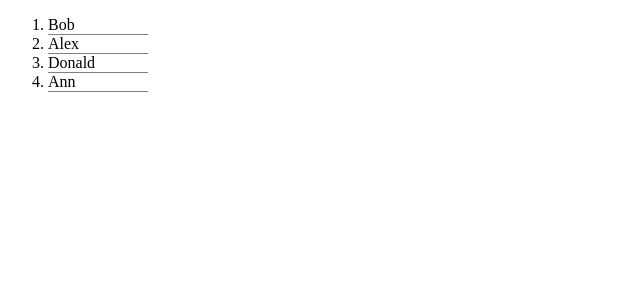
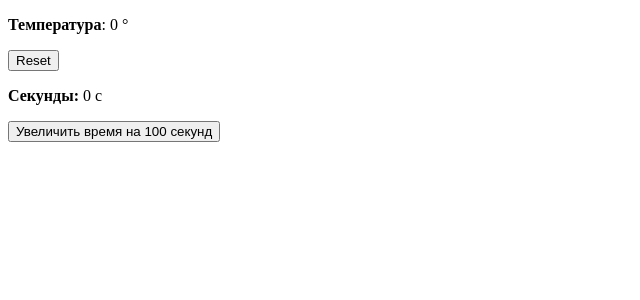
Before and after one commit to Sikstep/monday_1exam, a React (Create React App) app: page / in a window 1280 px wide. Shown: the top 300 px of the page, without its empty margins (0-640 px from the left). Built offline with nearby package versions, Linux system fonts and the light colour scheme.

Commit message:
3th exam Wadnesday 1st quastion

```diff
--- a/src/index.tsx
+++ b/src/index.tsx
@@ -1,75 +1,42 @@
-import {createStore} from 'redux'
+import React, {useCallback, useState} from 'react'
 import ReactDOM from 'react-dom'
-import {Provider, useSelector, useDispatch} from 'react-redux'
-import React from 'react'
 
-const students = {
-    students: [
-        {id: 1, name: 'Bob'},
-        {id: 2, name: 'Alex'},
-        {id: 3, name: 'Donald'},
-        {id: 4, name: 'Ann'},
-    ]
-}
-type RemoveStudentAT = {
-    type: "REMOVE-STUDENT"
-    id: number
-}
-const RemoveStudentAC = (id: number): RemoveStudentAT => ({
-    type: "REMOVE-STUDENT",
-    id
-})
+export const TempManager = () => {
+    const [temp, setTemp] = useState(0)
+    const [seconds, setSeconds] = useState(0)
 
-const studentsReducer = (state = students, action: RemoveStudentAT) => {
-    switch (action.type) {
-        case "REMOVE-STUDENT":
-            return {
-                ...state,
-                students: state.students.filter(s => s.id !== action.id)
-            }
-    }
-    return state
-}
+    const resetTemp = useCallback(() => setTemp(0),[])
+    const increaseSeconds = () => setSeconds(seconds + 100)
 
-const store = createStore(studentsReducer)
-type RootStateType = ReturnType<typeof studentsReducer>
-
-
-const StudentList = () => {
-    const listItemStyles = {
-        width: "100px",
-        borderBottom: "1px solid gray",
-        cursor: "pointer",
-    }
-    const students = useSelector((state: RootStateType) => state.students)
-    const dispatch = useDispatch()
-    const studentsList = students.map(s => {
-        const removeStudent = () => {
-            dispatch(RemoveStudentAC(s.id))
-        }
-        return (
-            <li key={s.id}
-                style={listItemStyles}
-                onClick={removeStudent}>
-                {s.name}
-            </li>)
-    })
     return (
-        <ol>
-            {studentsList}
-        </ol>
-
+        <>
+            <TempDisplay temp={temp} reset={resetTemp}/>
+            <div>
+                <p><b>Секунды:</b> {seconds} с</p>
+                <button onClick={increaseSeconds}>
+                    Увеличить время на 100 секунд
+                </button>
+            </div>
+        </>
     )
 }
 
+const TempDisplay = React.memo((props: any) => {
+    console.log('Render TempDisplay')
+    return (
+        <div>
+            <p><b>Температура</b>: {props.temp} &#176;</p>
+            <button onClick={props.reset}>Reset</button>
+        </div>
+    )
+})
 
-ReactDOM.render(<div>
-        <Provider store={store}>
-            <StudentList/>
-        </Provider>
-    </div>,
-    document.getElementById('root')
-)
+ReactDOM.render(<TempManager/>, document.getElementById('root'))
 
-// Что нужно написать вместо XXX, YYY и ZZZ, чтобы при клике по имени студент
-// удалялся из списка? Напишите через пробел.
+
+//При увеличении времени (при клике на button) компонент TempDisplay
+//тоже перерисовывается. Эта перерисовка является избыточной.
+//Найдите в чем причина лишних перерисовок.
+//Исправленную версию строки напишите в качестве ответа.
+
+//Пример ответа: const increaseSeconds = () => setSeconds(seconds + 100)
```
